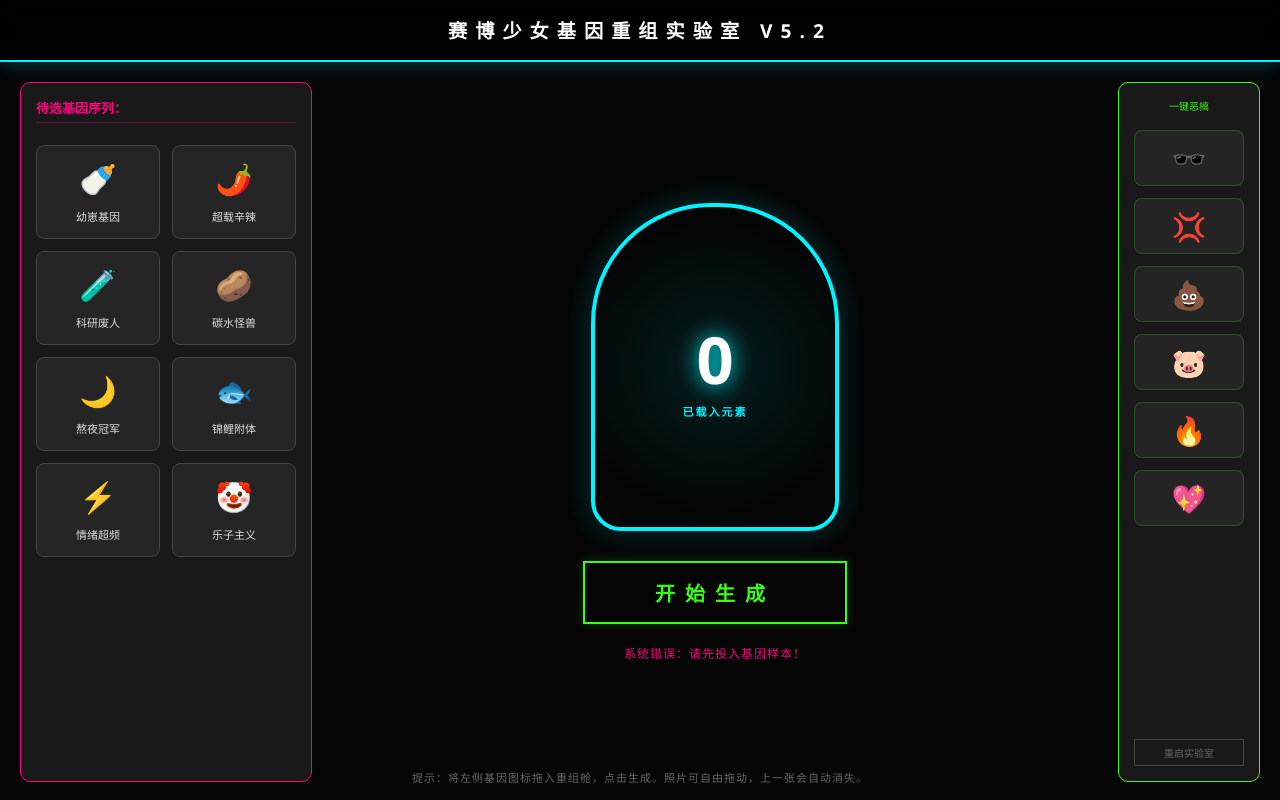
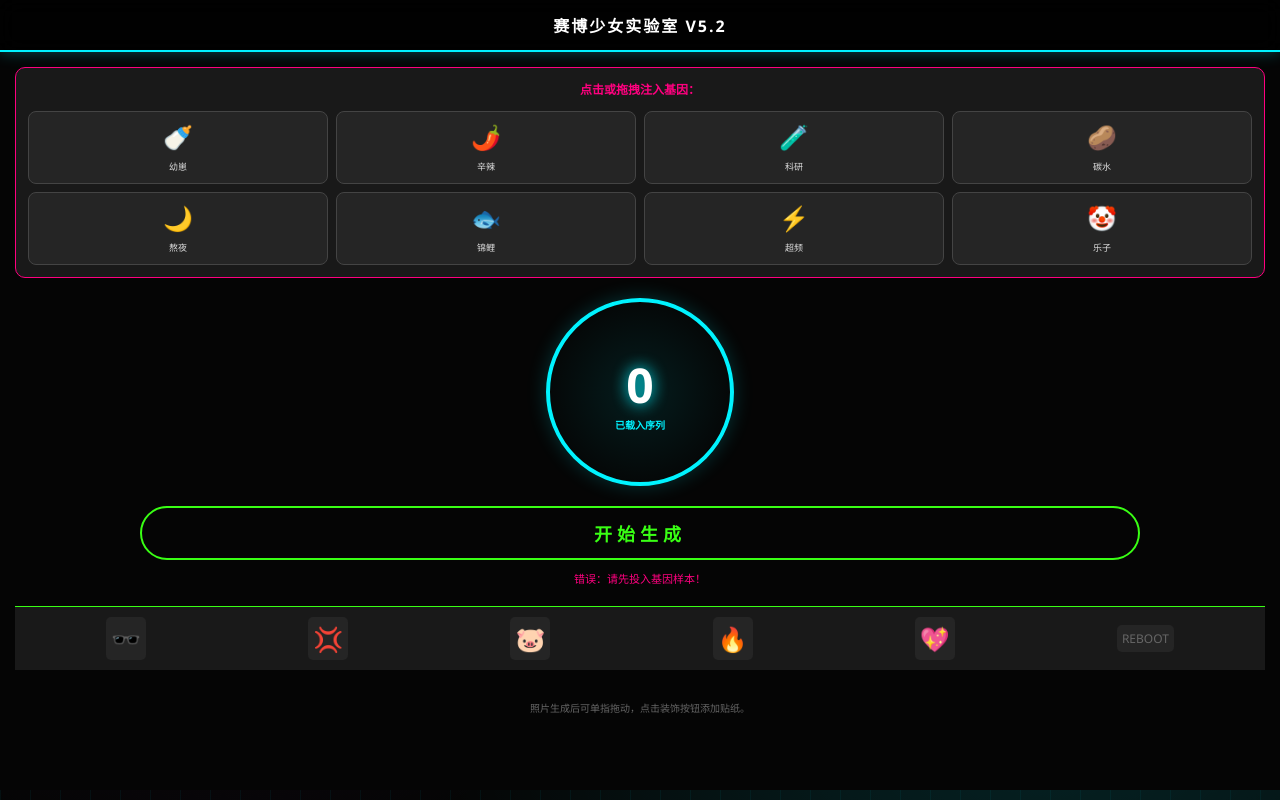
Before and after one commit to xiaoxiaodeng1/happy, a plain HTML site: page index.html in a window 1280 px wide. Both pictures are taken after a click on the button "开始生成". Drawn offline with Linux system fonts and the light colour scheme.

Commit message:
Refactor index.html for improved layout and styles

```diff
--- a/index.html
+++ b/index.html
@@ -2,8 +2,8 @@
 <html lang="zh-CN">
 <head>
     <meta charset="UTF-8">
-    <meta name="viewport" content="width=device-width, initial-scale=1.0">
-    <title>赛博少女基因重组实验室 | Cyber-Gen V5.2</title>
+    <meta name="viewport" content="width=device-width, initial-scale=1.0, maximum-scale=1.0, user-scalable=no">
+    <title>赛博少女基因重组实验室 | Cyber-Gen</title>
     <style>
         :root {
             --pink: #ff007f;
@@ -14,13 +14,12 @@
         }
 
         body, html {
-            margin: 0; padding: 0; height: 100%; width: 100%;
+            margin: 0; padding: 0; min-height: 100%; width: 100%;
             background: #050505; color: #fff;
             font-family: 'Segoe UI', 'Microsoft YaHei', sans-serif;
-            overflow: hidden;
+            overflow-x: hidden; /* 允许纵向滚动 */
         }
 
-        /* 动态背景星云 */
         .nebula {
             position: fixed; top: 0; left: 0; width: 100%; height: 100%;
             background:
@@ -31,16 +30,14 @@
         }
         @keyframes backgroundFlow { 0% { transform: scale(1) rotate(0deg); } 100% { transform: scale(1.1) rotate(2deg); } }
 
-        /* 网格背景 */
         .grid-bg {
             position: fixed; top: 0; left: 0; width: 100%; height: 100%;
             background-image: linear-gradient(rgba(0, 243, 255, 0.05) 1px, transparent 1px),
                               linear-gradient(90deg, rgba(0, 243, 255, 0.05) 1px, transparent 1px);
-            background-size: 50px 50px;
+            background-size: 30px 30px;
             z-index: -1;
         }
 
-        /* 合成时的全屏闪烁 */
         .flash-overlay {
             position: fixed; top: 0; left: 0; width: 100%; height: 100%;
             background: white; opacity: 0; z-index: 5000; pointer-events: none;
@@ -49,65 +46,84 @@
         @keyframes flashAnim { 0% { opacity: 0.8; } 100% { opacity: 0; } }
 
         header {
-            height: 60px; display: flex; align-items: center; justify-content: center;
+            height: 50px; display: flex; align-items: center; justify-content: center;
             border-bottom: 2px solid var(--blue); background: rgba(0,0,0,0.8); backdrop-filter: blur(10px);
-            box-shadow: 0 0 20px rgba(0, 243, 255, 0.3); letter-spacing: 8px; font-weight: bold; font-size: 1.2rem;
+            box-shadow: 0 0 15px rgba(0, 243, 255, 0.3); letter-spacing: 2px; font-weight: bold; font-size: 1rem;
+            position: sticky; top: 0; z-index: 2000;
         }
 
-        .container { display: flex; height: calc(100vh - 60px); padding: 20px; gap: 20px; box-sizing: border-box; }
+        /* 移动端主容器改为垂直列 */
+        .container {
+            display: flex;
+            flex-direction: column;
+            padding: 15px;
+            gap: 20px;
+            box-sizing: border-box;
+            align-items: center;
+        }
 
-        /* 左侧：基因仓库 */
+        /* 基因仓库：改为横向滚动或紧凑网格 */
         .sidebar {
-            width: 260px; background: var(--glass); border: 1px solid var(--pink); border-radius: 10px;
-            padding: 15px; display: grid; grid-template-columns: 1fr 1fr; gap: 12px; align-content: start;
+            width: 100%; background: var(--glass); border: 1px solid var(--pink); border-radius: 10px;
+            padding: 12px; display: grid; grid-template-columns: repeat(4, 1fr); gap: 8px; box-sizing: border-box;
         }
-        .sidebar h3 { grid-column: span 2; font-size: 13px; color: var(--pink); margin: 0 0 10px 0; border-bottom: 1px solid rgba(255,0,127,0.3); padding-bottom: 5px; }
+        .sidebar h3 { grid-column: span 4; font-size: 12px; color: var(--pink); margin: 0 0 5px 0; text-align: center; }
 
         .element {
-            background: rgba(255, 255, 255, 0.05); border: 1px solid #444; padding: 12px 5px;
-            border-radius: 8px; text-align: center; cursor: grab; transition: 0.3s;
+            background: rgba(255, 255, 255, 0.05); border: 1px solid #444; padding: 8px 2px;
+            border-radius: 8px; text-align: center; cursor: pointer; transition: 0.2s;
+            -webkit-user-select: none;
         }
-        .element:hover { border-color: var(--blue); background: rgba(0, 243, 255, 0.1); box-shadow: 0 0 15px var(--blue); transform: translateY(-3px); }
-        .element-icon { font-size: 30px; display: block; margin-bottom: 5px; }
-        .element-name { font-size: 11px; color: #ddd; }
+        .element:active { transform: scale(0.9); border-color: var(--blue); }
+        .element-icon { font-size: 24px; display: block; }
+        .element-name { font-size: 9px; color: #ddd; white-space: nowrap; }
 
-        /* 中间：观测核心区 */
-        .main-view { flex: 1; position: relative; display: flex; flex-direction: column; align-items: center; justify-content: center; }
+        /* 核心区 */
+        .main-view { width: 100%; position: relative; display: flex; flex-direction: column; align-items: center; }
 
         .core-pod {
-            width: 240px; height: 320px; border: 4px solid var(--blue); border-radius: 120px 120px 30px 30px;
+            width: 180px; height: 180px; border: 4px solid var(--blue); border-radius: 50%;
             position: relative; background: radial-gradient(circle at center, rgba(0, 243, 255, 0.1) 0%, transparent 80%);
-            box-shadow: 0 0 30px rgba(0, 243, 255, 0.2); display: flex; flex-direction: column; align-items: center; justify-content: center;
+            box-shadow: 0 0 20px rgba(0, 243, 255, 0.2); display: flex; flex-direction: column; align-items: center; justify-content: center;
+            transition: 0.3s;
         }
-        .core-pod.active { box-shadow: 0 0 60px var(--pink); border-color: var(--pink); transform: scale(1.05); }
+        .core-pod.active { box-shadow: 0 0 40px var(--pink); border-color: var(--pink); transform: scale(1.05); }
 
-        #mix-num { font-size: 65px; font-weight: 900; text-shadow: 0 0 20px var(--blue); color: #fff; }
+        #mix-num { font-size: 48px; font-weight: 900; text-shadow: 0 0 15px var(--blue); }
 
         .btn-synth {
-            margin-top: 30px; padding: 15px 70px; font-size: 20px; background: transparent;
-            border: 2px solid var(--green); color: var(--green); cursor: pointer; font-weight: bold; letter-spacing: 10px;
-            transition: 0.3s; box-shadow: 0 0 10px rgba(57, 255, 20, 0.2);
+            margin-top: 20px; width: 80%; padding: 12px 0; font-size: 18px; background: transparent;
+            border: 2px solid var(--green); color: var(--green); cursor: pointer; font-weight: bold; letter-spacing: 5px;
+            border-radius: 30px; transition: 0.3s;
         }
-        .btn-synth:hover { background: var(--green); color: #000; box-shadow: 0 0 30px var(--green); }
+        .btn-synth:active { background: var(--green); color: #000; }
 
-        /* 弹出照片及扫描特效 */
+        /* 照片效果适配 */
         .photo-frame {
-            position: absolute; width: 280px; background: #fff; padding: 12px; box-shadow: 0 0 50px rgba(0,0,0,0.8);
-            z-index: 1000; cursor: move; animation: photoIn 0.5s cubic-bezier(0.175, 0.885, 0.32, 1.275) forwards;
+            position: fixed; width: 85%; max-width: 320px; background: #fff; padding: 10px; box-shadow: 0 0 40px rgba(0,0,0,0.8);
+            z-index: 3000; touch-action: none;
+            left: 50%; top: 50%; transform: translate(-50%, -50%) rotate(var(--rot));
+            animation: photoIn 0.5s cubic-bezier(0.175, 0.885, 0.32, 1.275) forwards;
         }
-        @keyframes photoIn { 0% { transform: scale(0) rotate(-20deg); opacity: 0; } 100% { transform: scale(1) rotate(var(--rot)) translate(-50%, -50%); opacity: 1; } }
+        @keyframes photoIn { 0% { transform: translate(-50%, -50%) scale(0) rotate(-20deg); opacity: 0; } 100% { opacity: 1; } }
 
-        .photo-frame img { width: 100%; display: block; border: 1px solid #eee; }
-        .scanner { position: absolute; top: 0; left: 0; width: 100%; height: 2px; background: var(--green); box-shadow: 0 0 10px var(--green); animation: scanMove 2s linear infinite; pointer-events: none; }
+        .photo-frame img { width: 100%; display: block; pointer-events: none; }
+        .scanner { position: absolute; top: 0; left: 0; width: 100%; height: 2px; background: var(--green); box-shadow: 0 0 10px var(--green); animation: scanMove 2s linear infinite; }
         @keyframes scanMove { 0% { top: 0; } 100% { top: 100%; } }
 
-        /* 右侧：装饰挂件区 */
-        .decor-bar { width: 110px; background: var(--glass); border: 1px solid var(--green); border-radius: 10px; padding: 15px; display: flex; flex-direction: column; gap: 12px; }
-        .decor-btn { font-size: 28px; text-align: center; cursor: pointer; padding: 8px; border-radius: 8px; transition: 0.2s; background: rgba(255,255,255,0.05); border: 1px solid rgba(57, 255, 20, 0.2); }
-        .decor-btn:hover { background: var(--green); transform: scale(1.1); box-shadow: 0 0 15px var(--green); }
-        .sticker { position: absolute; font-size: 55px; pointer-events: none; z-index: 1100; filter: drop-shadow(2px 2px 5px rgba(0,0,0,0.3)); }
+        /* 装饰栏：改为横向排列 */
+        .decor-bar {
+            width: 100%; background: var(--glass); border-top: 1px solid var(--green);
+            padding: 10px; display: flex; justify-content: space-around; align-items: center;
+            box-sizing: border-box;
+        }
+        .decor-btn { font-size: 24px; cursor: pointer; padding: 5px; border-radius: 5px; background: rgba(255,255,255,0.05); }
 
-        .hint-text { position: fixed; bottom: 15px; left: 50%; transform: translateX(-50%); color: #666; font-size: 11px; letter-spacing: 1px; }
+        .sticker { position: absolute; font-size: 40px; pointer-events: none; z-index: 3100; }
+
+        .hint-text { margin: 10px 0 60px 0; color: #666; font-size: 10px; text-align: center; }
+
+        #status { margin-top:10px; color: var(--pink); font-size: 11px; min-height: 15px; }
     </style>
 </head>
 <body>
@@ -116,170 +132,152 @@
 <div class="nebula"></div>
 <div class="grid-bg"></div>
 
-<header>赛博少女基因重组实验室 V5.2</header>
+<header>赛博少女实验室 V5.2</header>
 
 <div class="container">
     <div class="sidebar">
-        <h3>待选基因序列：</h3>
-        <div class="element" draggable="true" ondragstart="drag(event)" data-id="1"><span class="element-icon">🍼</span><span class="element-name">幼崽基因</span></div>
-        <div class="element" draggable="true" ondragstart="drag(event)" data-id="2"><span class="element-icon">🌶️</span><span class="element-name">超载辛辣</span></div>
-        <div class="element" draggable="true" ondragstart="drag(event)" data-id="3"><span class="element-icon">🧪</span><span class="element-name">科研废人</span></div>
-        <div class="element" draggable="true" ondragstart="drag(event)" data-id="4"><span class="element-icon">🥔</span><span class="element-name">碳水怪兽</span></div>
-        <div class="element" draggable="true" ondragstart="drag(event)" data-id="5"><span class="element-icon">🌙</span><span class="element-name">熬夜冠军</span></div>
-        <div class="element" draggable="true" ondragstart="drag(event)" data-id="6"><span class="element-icon">🐟</span><span class="element-name">锦鲤附体</span></div>
-        <div class="element" draggable="true" ondragstart="drag(event)" data-id="7"><span class="element-icon">⚡</span><span class="element-name">情绪超频</span></div>
-        <div class="element" draggable="true" ondragstart="drag(event)" data-id="8"><span class="element-icon">🤡</span><span class="element-name">乐子主义</span></div>
+        <h3>点击或拖拽注入基因：</h3>
+        <div class="element" draggable="true" ondragstart="drag(event)" onclick="addGene()" data-id="1"><span class="element-icon">🍼</span><span class="element-name">幼崽</span></div>
+        <div class="element" draggable="true" ondragstart="drag(event)" onclick="addGene()" data-id="2"><span class="element-icon">🌶️</span><span class="element-name">辛辣</span></div>
+        <div class="element" draggable="true" ondragstart="drag(event)" onclick="addGene()" data-id="3"><span class="element-icon">🧪</span><span class="element-name">科研</span></div>
+        <div class="element" draggable="true" ondragstart="drag(event)" onclick="addGene()" data-id="4"><span class="element-icon">🥔</span><span class="element-name">碳水</span></div>
+        <div class="element" draggable="true" ondragstart="drag(event)" onclick="addGene()" data-id="5"><span class="element-icon">🌙</span><span class="element-name">熬夜</span></div>
+        <div class="element" draggable="true" ondragstart="drag(event)" onclick="addGene()" data-id="6"><span class="element-icon">🐟</span><span class="element-name">锦鲤</span></div>
+        <div class="element" draggable="true" ondragstart="drag(event)" onclick="addGene()" data-id="7"><span class="element-icon">⚡</span><span class="element-name">超频</span></div>
+        <div class="element" draggable="true" ondragstart="drag(event)" onclick="addGene()" data-id="8"><span class="element-icon">🤡</span><span class="element-name">乐子</span></div>
     </div>
 
     <div class="main-view">
         <div class="core-pod" id="pod" ondrop="drop(event)" ondragover="allowDrop(event)">
             <div id="mix-num">0</div>
-            <div style="font-size: 11px; color: var(--blue); letter-spacing: 2px; font-weight: bold;">已载入元素</div>
+            <div style="font-size: 10px; color: var(--blue); font-weight: bold;">已载入序列</div>
         </div>
         <button class="btn-synth" onclick="synthesize()">开始生成</button>
-        <div id="status" style="margin-top:20px; color: var(--pink); font-size: 12px; font-family: monospace; letter-spacing: 1px;">系统状态：待机中...</div>
+        <div id="status">系统待机中...</div>
     </div>
 
     <div class="decor-bar">
-        <div style="font-size: 10px; color: var(--green); text-align: center; margin-bottom: 5px;">一键恶搞</div>
-        <div class="decor-btn" onclick="applyDecor('🕶️')" title="装酷">🕶️</div>
-        <div class="decor-btn" onclick="applyDecor('💢')" title="暴躁">💢</div>
-        <div class="decor-btn" onclick="applyDecor('💩')" title="加戏">💩</div>
-        <div class="decor-btn" onclick="applyDecor('🐷')" title="饭桶认证">🐷</div>
-        <div class="decor-btn" onclick="applyDecor('🔥')" title="燃起来了">🔥</div>
-        <div class="decor-btn" onclick="applyDecor('💖')" title="注入爱意">💖</div>
-        <button onclick="location.reload()" style="margin-top:auto; background:none; border:1px solid #444; color:#666; font-size:10px; cursor:pointer; padding:5px;">重启实验室</button>
+        <div class="decor-btn" onclick="applyDecor('🕶️')">🕶️</div>
+        <div class="decor-btn" onclick="applyDecor('💢')">💢</div>
+        <div class="decor-btn" onclick="applyDecor('🐷')">🐷</div>
+        <div class="decor-btn" onclick="applyDecor('🔥')">🔥</div>
+        <div class="decor-btn" onclick="applyDecor('💖')">💖</div>
+        <div class="decor-btn" onclick="location.reload()" style="font-size: 12px; color: #666;">REBOOT</div>
     </div>
+
+    <div class="hint-text">照片生成后可单指拖动，点击装饰按钮添加贴纸。</div>
 </div>
-
-<div class="hint-text">提示：将左侧基因图标拖入重组舱，点击生成。照片可自由拖动，上一张会自动消失。</div>
 
 <script>
     let mixCount = 0;
     let currentPhotoNode = null;
 
-    // --- 随机文案库 ---
     const reports = [
-        "观测日志：该样本由于长期‘熬夜’，基因中充满了咖啡因与电子屏幕的余温。",
+        "观测日志：该样本由于长期‘熬夜’，基因中充满了电子屏幕的余温。",
         "观测日志：检测到极强的‘干饭’本能，该个体在火锅面前会自动屏蔽饱腹感。",
-        "观测日志：系统分析显示样本灵魂成分中，奶茶占比高达 75.32%，急需注入珍珠。",
-        "观测日志：警告！发现‘拖延症’基因突变，样本正试图延迟本次重组指令。",
+        "观测日志：灵魂成分中，奶茶占比高达 75.32%，急需注入珍珠。",
+        "观测日志：警告！发现‘拖延症’基因突变，样本正试图延迟重组指令。",
         "观测日志：该样本在穿着白大褂时，摸鱼概率会瞬间提升 200%。",
-        "观测日志：UNIT_ID #发现远古少女基因，其可爱程度已超出本实验室计算上限。",
         "观测日志：重组成功！注入‘赛博锦鲤’模组，该样本目前处于好运爆棚状态。",
-        "观测日志：逻辑核心崩溃！该样本同时具备‘理性研究员’与‘混沌吃货’双重人格。",
-        "观测日志：重组失败？不，是因为样本外貌分值过高，系统显示器产生自卑性过热。",
-        "观测日志：分析结论——这是一个试图用科学解释‘为什么土豆长得像屁股’的奇妙生命体。",
-        "观测日志：样本特质——表面是实验室高冷学霸，内心在循环播放《小苹果》。",
-        "观测日志：检测到‘社交恐怖分子’潜质，请勿将其与大量陌生人类同时放置。",
-        "观测日志：无论基因如何重组，观测记录显示：你永远是宇宙中独一无二的怪奇少女。",
-        "观测日志：正在重组... 注入‘快乐因子’成功，该样本目前处于 100% 亢奋状态。",
-        "观测日志：样本报告——其逻辑思维呈跳跃式分布，常人难以捕捉其脑回路。"
+        "观测日志：逻辑核心崩溃！该样本同时具备‘科研员’与‘混沌吃货’双重人格。",
+        "观测日志：这是一个试图用科学解释‘为什么土豆长得像屁股’的生命体。",
+        "观测日志：无论基因如何重组，你永远是宇宙中独一无二的怪奇少女。",
+        "观测日志：正在重组... 注入‘快乐因子’成功，该样本处于 100% 亢奋状态。"
     ];
 
     function allowDrop(ev) { ev.preventDefault(); }
     function drag(ev) { ev.dataTransfer.setData("text", "added"); }
-    function drop(ev) {
-        ev.preventDefault();
+    function drop(ev) { ev.preventDefault(); addGene(); }
+
+    function addGene() {
         mixCount++;
         document.getElementById('mix-num').innerText = mixCount;
         document.getElementById('pod').classList.add('active');
         setTimeout(() => document.getElementById('pod').classList.remove('active'), 200);
-        document.getElementById('status').innerText = "系统状态：检测到基因片段注入...";
+        document.getElementById('status').innerText = "检测到基因注入...";
     }
 
     function synthesize() {
         if(mixCount === 0) {
-            document.getElementById('status').innerText = "系统错误：请先投入基因样本！";
+            document.getElementById('status').innerText = "错误：请先投入基因样本！";
             return;
         }
 
-        // 闪烁特效
         document.getElementById('flash').classList.add('flash-active');
         setTimeout(() => document.getElementById('flash').classList.remove('flash-active'), 400);
 
-        // 自动清理逻辑
         if(currentPhotoNode) {
             const old = currentPhotoNode;
             old.style.transition = "0.3s";
-            old.style.transform = "scale(1.5) translate(-50%, -50%)";
             old.style.opacity = "0";
             setTimeout(() => old.remove(), 300);
         }
 
         const randomReport = reports[Math.floor(Math.random() * reports.length)];
-        const randomID = Math.floor(Math.random() * 18) + 1; // 对应 1.jpg - 18.jpg
+        const randomID = Math.floor(Math.random() * 18) + 1;
 
-        document.getElementById('status').innerText = "系统状态：正在进行基因链重组...";
+        document.getElementById('status').innerText = "基因链重组中...";
 
         setTimeout(() => {
             createPhoto(randomID, randomReport);
             mixCount = 0;
             document.getElementById('mix-num').innerText = "0";
-            document.getElementById('status').innerText = "系统状态：重组观测已完成";
+            document.getElementById('status').innerText = "重组观测已完成";
         }, 500);
     }
 
     function createPhoto(id, msg) {
         const frame = document.createElement('div');
         frame.className = 'photo-frame';
-        const rotation = (Math.random() - 0.5) * 15;
+        const rotation = (Math.random() - 0.5) * 10;
         frame.style.setProperty('--rot', `${rotation}deg`);
-        frame.style.left = '50%'; frame.style.top = '50%';
-        frame.style.transform = 'translate(-50%, -50%)';
 
         frame.innerHTML = `
             <div class="scanner"></div>
-            <img src="${id}.jpg" draggable="false">
-            <div style="color:#000; font-size:11px; margin-top:10px; border-top:1px solid #eee; padding-top:8px; font-weight:bold; font-family:sans-serif; line-height:1.5;">
-                <span style="color:var(--pink)">[ 实验观测记录 ]</span><br>
+            <img src="${id}.jpg" alt="Result">
+            <div style="color:#000; font-size:11px; margin-top:8px; border-top:1px solid #eee; padding-top:8px; font-weight:bold;">
+                <span style="color:var(--pink)">[ 观测记录 ]</span><br>
                 > ${msg}
             </div>
         `;
 
-        makeDraggable(frame);
-        document.querySelector('.main-view').appendChild(frame);
+        initTouchDrag(frame);
+        document.body.appendChild(frame);
         currentPhotoNode = frame;
     }
 
     function applyDecor(emoji) {
         if(!currentPhotoNode) {
-            document.getElementById('status').innerText = "提示：请先生成照片再进行装饰！";
+            document.getElementById('status').innerText = "提示：先生成照片！";
             return;
         }
         const sticker = document.createElement('div');
         sticker.innerText = emoji; sticker.className = 'sticker';
         sticker.style.left = 10 + Math.random() * 70 + '%';
-        sticker.style.top = 10 + Math.random() * 70 + '%';
+        sticker.style.top = 10 + Math.random() * 60 + '%';
         currentPhotoNode.appendChild(sticker);
     }
 
-    // 修复后的稳定拖拽算法
-    function makeDraggable(el) {
-        let isDragging = false;
-        let startPos = { x: 0, y: 0 };
-        let elPos = { x: 0, y: 0 };
+    // 移动端触摸拖拽逻辑
+    function initTouchDrag(el) {
+        let offsetX, offsetY;
 
-        el.onmousedown = (e) => {
-            isDragging = true;
-            el.style.zIndex = 2000;
+        el.addEventListener('touchstart', (e) => {
+            const touch = e.touches[0];
             const rect = el.getBoundingClientRect();
-            // 锁定旋转角度并切换到绝对坐标定位
-            el.style.transform = `rotate(${el.style.getPropertyValue('--rot')})`;
-            el.style.left = rect.left + 'px';
-            el.style.top = rect.top + 'px';
-            startPos.x = e.clientX; startPos.y = e.clientY;
-            elPos.x = rect.left; elPos.y = rect.top;
+            offsetX = touch.clientX - rect.left;
+            offsetY = touch.clientY - rect.top;
+            el.style.zIndex = 4000;
+        }, {passive: false});
 
-            document.onmousemove = (e) => {
-                if (!isDragging) return;
-                const dx = e.clientX - startPos.x;
-                const dy = e.clientY - startPos.y;
-                el.style.left = (elPos.x + dx) + 'px';
-                el.style.top = (elPos.y + dy) + 'px';
-            };
-            document.onmouseup = () => { isDragging = false; };
-        };
+        el.addEventListener('touchmove', (e) => {
+            e.preventDefault();
+            const touch = e.touches[0];
+            el.style.left = (touch.clientX - offsetX + el.offsetWidth/2) + 'px';
+            el.style.top = (touch.clientY - offsetY + el.offsetHeight/2) + 'px';
+            // 移动时保持居中修正
+            el.style.transform = `translate(-50%, -50%) rotate(${el.style.getPropertyValue('--rot')})`;
+        }, {passive: false});
     }
 </script>
 </body>
```
